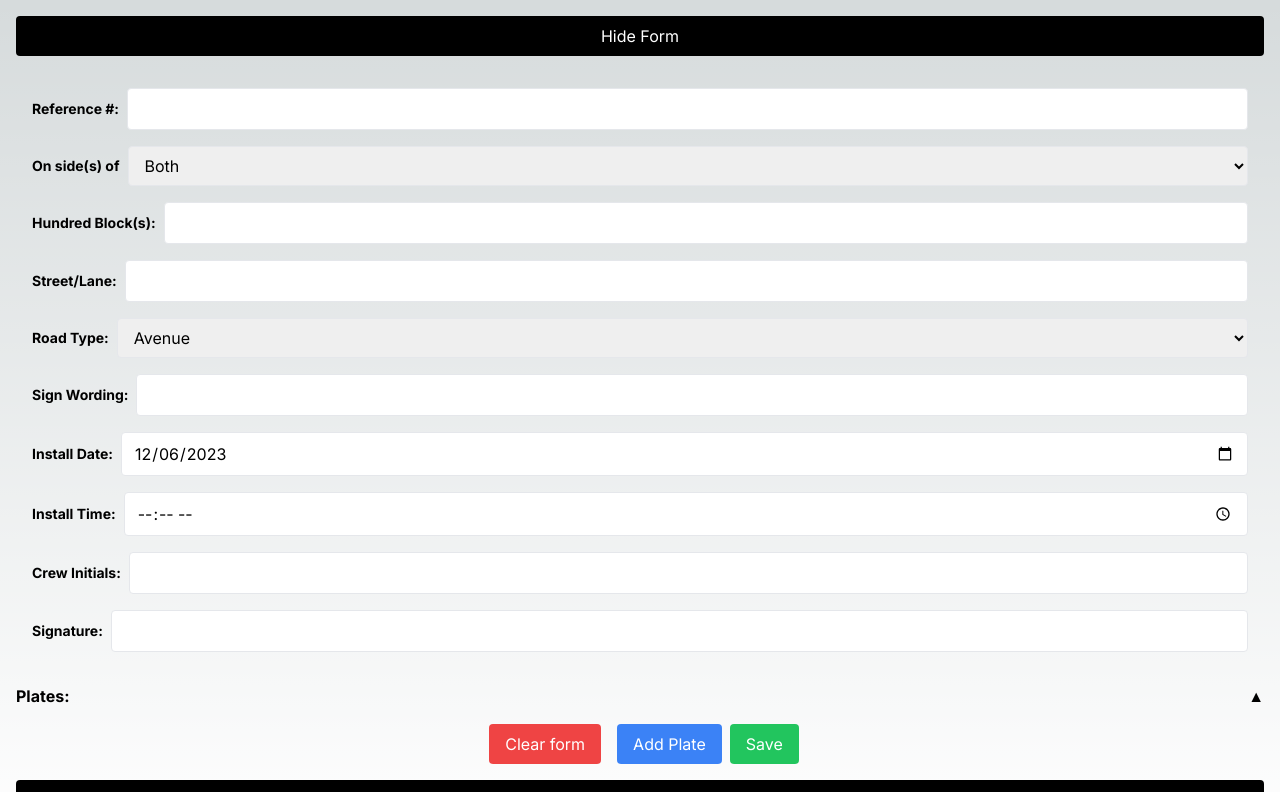
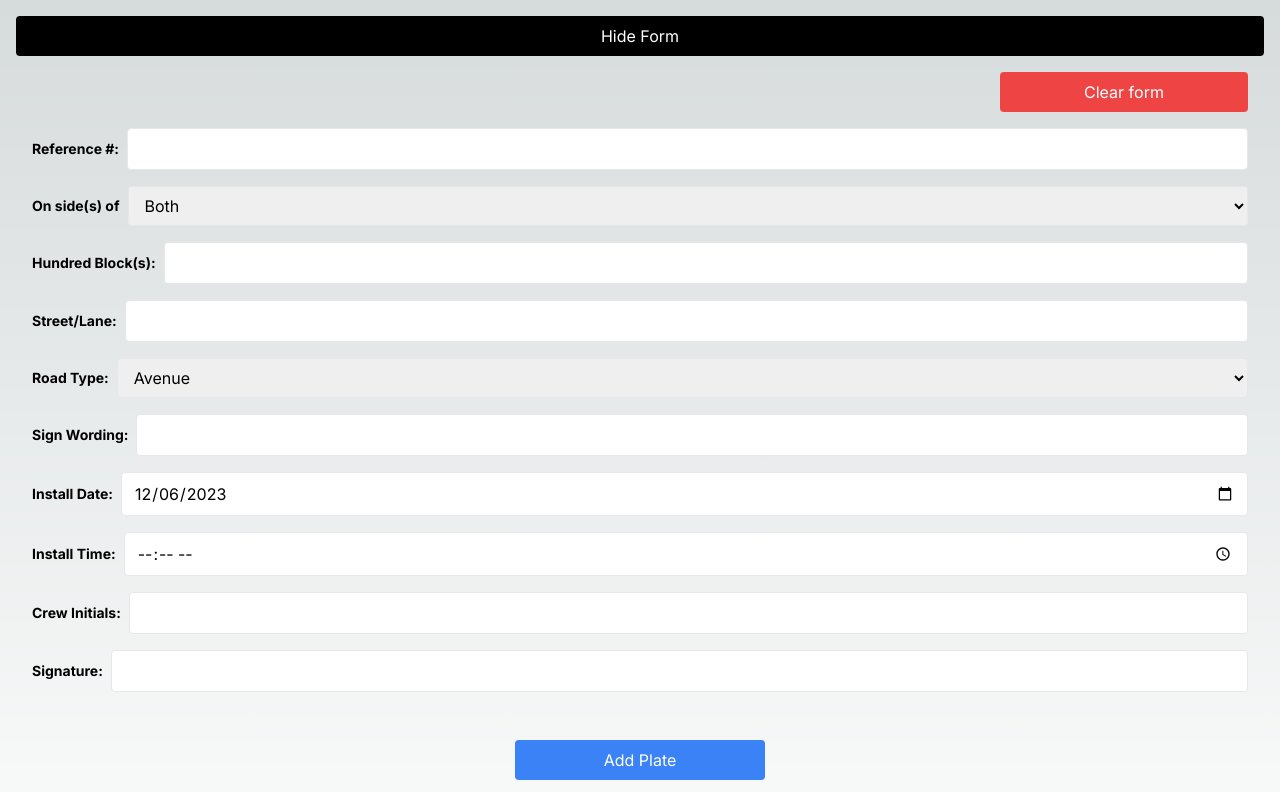
Before and after one commit to ashkan-rahnavardi/plate-grabber, a Next.js app: page / in a window 1280 px wide. Shown: the top 792 px of the page. Built offline with nearby package versions, Linux system fonts and the light colour scheme.

Commit message:
updated button positioning

```diff
--- a/app/_components/addPlate.tsx
+++ b/app/_components/addPlate.tsx
@@ -85,7 +85,7 @@ export default function AddPlate({ storageHelper }: { storageHelper: any }) {
 				/>
 			)}
 			<button
-				className="bg-blue-500 hover:gb-blue-600 text-white py-2 px-4 rounded mx-2"
+				className="bg-blue-500 hover:gb-blue-600 text-white py-2 px-4 rounded mx-2 w-1/5"
 				type="button"
 				onClick={() => {
 					setShowModal(true);
--- a/app/_components/saveFrom.tsx
+++ b/app/_components/saveFrom.tsx
@@ -46,7 +46,7 @@ export default function SaveForm({ storageHelper }: { storageHelper: any }) {
 		<>
 			{showModal && <Modal />}
 			<button
-				className="bg-green-500 hover:bg-green-600 text-white py-2 px-4 rounded"
+				className="bg-green-500 hover:bg-green-600 text-white py-2 px-4 rounded w-1/5"
 				onClick={() => {
 					handleSave();
 				}}
--- a/app/dashboard.tsx
+++ b/app/dashboard.tsx
@@ -23,7 +23,18 @@ export default function Dashboard() {
 	const Form = () => {
 		return (
 			<>
+				<div className="w-full flex flex-row-reverse pr-2">
+					<button
+						className="bg-red-500 text-white py-2 px-4 rounded mx-2 w-1/5"
+						onClick={handleClearLocalStorage}
+					>
+						Clear form
+					</button>
+				</div>
 				<LicenseForm storageHelper={storageHelper} />
+				<div className="w-full flex justify-center my-4">
+					<AddPlate storageHelper={storageHelper} />
+				</div>
 
 				<div
 					className={`flex justify-between ${
@@ -32,19 +43,13 @@ export default function Dashboard() {
 					onClick={() => setPlatesVisibility(!isPlatesVisible)}
 				>
 					<h1 className="font-bold">Plates:</h1>
+
 					<h1>{isPlatesVisible ? '▲' : '▼'}</h1>
 				</div>
 
 				{isPlatesVisible && <ViewPlates storageHelper={storageHelper} />}
 
 				<div className="my-4 flex items-center justify-center">
-					<button
-						className="bg-red-500 text-white py-2 px-4 rounded mx-2"
-						onClick={handleClearLocalStorage}
-					>
-						Clear form
-					</button>
-					<AddPlate storageHelper={storageHelper} />
 					<SaveForm storageHelper={storageHelper} />
 				</div>
 			</>
```
